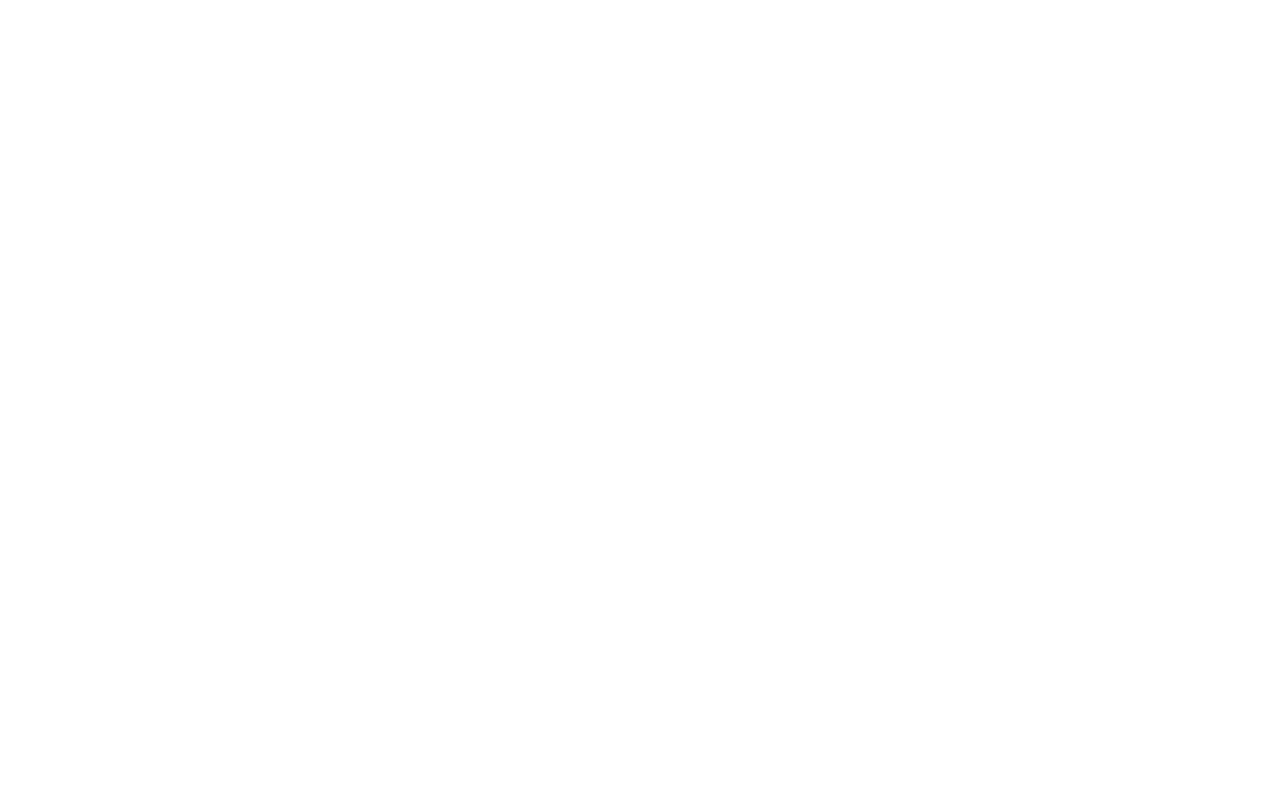
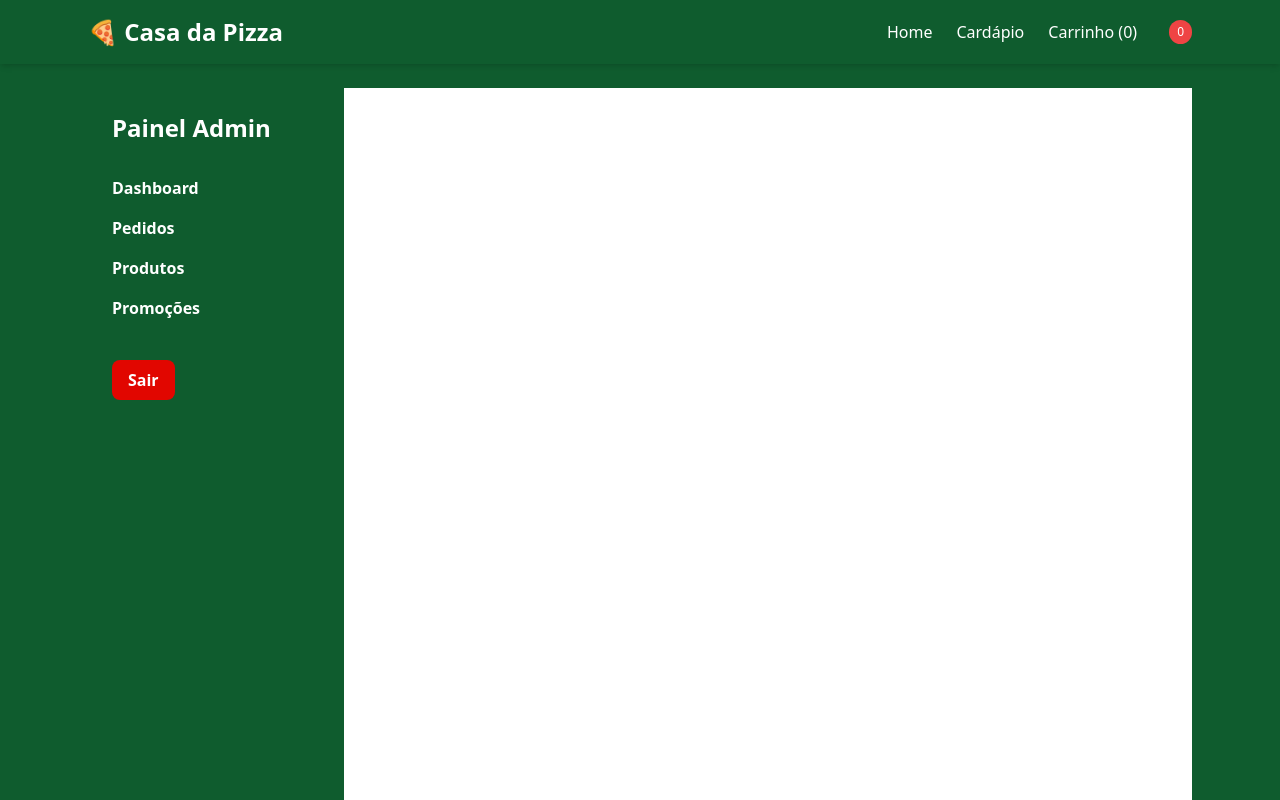
Before and after one commit to kelvin-dev23/pjt-pizzaria, a React (Vite) app: page /admin in a window 1280 px wide. Before the commit this address had no page. Shown: the top 800 px of the page. Built offline with nearby package versions, Linux system fonts and the light colour scheme; sample sign-in values are in the browser's storage.

Commit message:
feat(admin): cria estrutura base do painel administrativo com layout e rotas

```diff
--- a/src/App.tsx
+++ b/src/App.tsx
@@ -11,6 +11,11 @@
 import PizzaDetalhe from "./pages/PizzaDetalhe";
 import { MinhaConta } from "./pages/MinhaConta";
 import { MeusPedidos } from "./pages/MeusPedidos";
+import { AdminLayout } from "./pages/Admin/AdminLayout";
+import { Dashboard } from "./pages/Admin/Dashboard";
+import { Pedidos } from "./pages/Admin/Pedidos";
+import { Produtos } from "./pages/Admin/Produtos";
+import { Promocoes } from "./pages/Admin/Promocoes";
 <>
   <Header />
   <Routes>...</Routes>
@@ -29,6 +34,12 @@
         <Route path="/pizza/:id" element={<PizzaDetalhe />} />
         <Route path="/conta" element={<MinhaConta />} />
         <Route path="/meus-pedidos" element={<MeusPedidos />} />
+        <Route path="/admin" element={<AdminLayout />}>
+  <Route index element={<Dashboard />} />
+  <Route path="pedidos" element={<Pedidos />} />
+  <Route path="produtos" element={<Produtos />} />
+  <Route path="promocoes" element={<Promocoes />} />
+</Route>
       </Route>
     </Routes>
   );
--- /dev/null
+++ b/src/pages/Admin/AdminLayout.tsx
@@ -0,0 +1,48 @@
+import { Link, Outlet, useNavigate } from "react-router-dom";
+import { useEffect } from "react";
+
+export function AdminLayout() {
+  const navigate = useNavigate();
+
+  useEffect(() => {
+    const adminAuth = localStorage.getItem("adminAuth");
+
+    if (!adminAuth) {
+      navigate("/admin/login");
+    }
+  }, [navigate]);
+
+  function handleLogout() {
+    localStorage.removeItem("adminAuth");
+    navigate("/admin/login");
+  }
+
+  return (
+    <div className="min-h-screen flex">
+
+      {/* SIDEBAR */}
+      <aside className="w-64 bg-primary text-light p-6">
+        <h2 className="text-2xl font-bold mb-8">Painel Admin</h2>
+
+        <nav className="flex flex-col gap-4 font-semibold">
+          <Link to="/admin">Dashboard</Link>
+          <Link to="/admin/pedidos">Pedidos</Link>
+          <Link to="/admin/produtos">Produtos</Link>
+          <Link to="/admin/promocoes">Promoções</Link>
+        </nav>
+
+        <button
+          onClick={handleLogout}
+          className="mt-10 bg-secondary px-4 py-2 rounded-lg font-bold"
+        >
+          Sair
+        </button>
+      </aside>
+
+      {/* CONTEÚDO */}
+      <main className="flex-1 p-8 bg-light">
+        <Outlet />
+      </main>
+    </div>
+  );
+}
--- /dev/null
+++ b/src/pages/Admin/Dashboard.tsx
@@ -0,0 +1,3 @@
+export function Dashboard() {
+  return <h1 className="text-3xl font-bold">Dashboard</h1>;
+}
--- /dev/null
+++ b/src/pages/Admin/Pedidos.tsx
@@ -0,0 +1,3 @@
+export function Pedidos() {
+  return <h1 className="text-3xl font-bold">Pedidos</h1>;
+}
--- /dev/null
+++ b/src/pages/Admin/Produtos.tsx
@@ -0,0 +1,3 @@
+export function Produtos() {
+  return <h1 className="text-3xl font-bold">Produtos</h1>;
+}
--- /dev/null
+++ b/src/pages/Admin/Promocoes.tsx
@@ -0,0 +1,3 @@
+export function Promocoes() {
+  return <h1 className="text-3xl font-bold">Promoções</h1>;
+}
--- a/src/pages/Carrinho.tsx
+++ b/src/pages/Carrinho.tsx
@@ -213,19 +213,9 @@
           <div className="mt-6 text-right">
             <h2 className="text-xl font-bold">Total: R$ {total.toFixed(2)}</h2>
             <div className="mt-6 space-y-4">
-              <input
-                type="text"
-                placeholder="Seu nome"
-                value={nome}
-                className="w-full border p-2 rounded"
-              />
 
-              <input
-                type="text"
-                placeholder="Telefone"
-                value={telefone}
-                className="w-full border p-2 rounded"
-              />
+
+
 
               <select
                 value={tipoEntrega}
@@ -238,14 +228,7 @@
                 <option value="retirada">Retirada no local</option>
               </select>
 
-              {tipoEntrega === "delivery" && (
-                <input
-                  type="text"
-                  placeholder="Endereço completo"
-                  value={endereco}
-                  className="w-full border p-2 rounded"
-                />
-              )}
+
             </div>
             <div className="mt-4">
               <label className="block mb-2 font-semibold">
```
